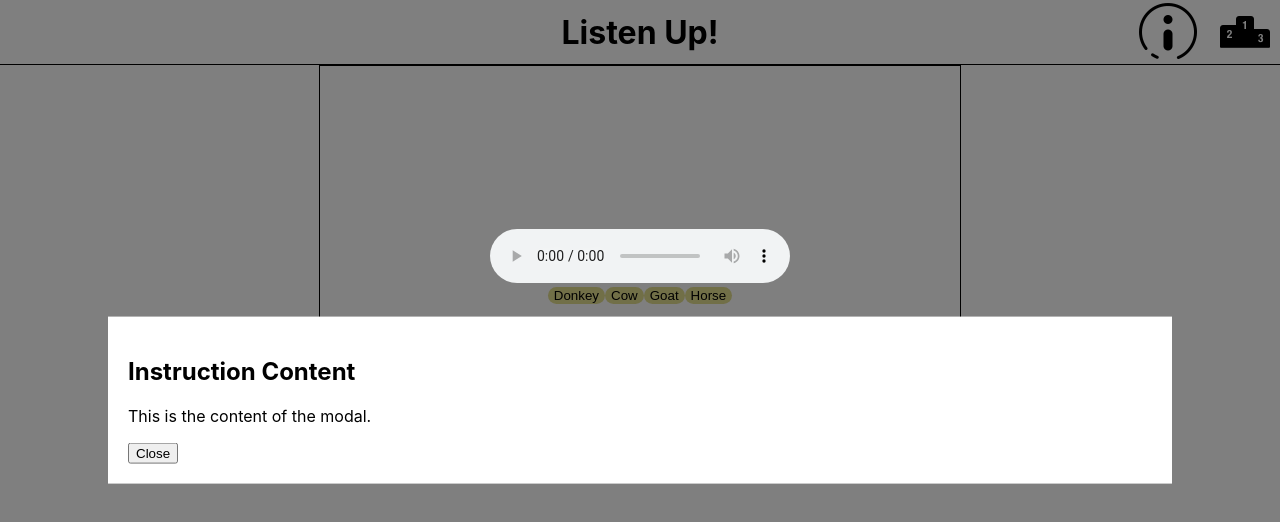
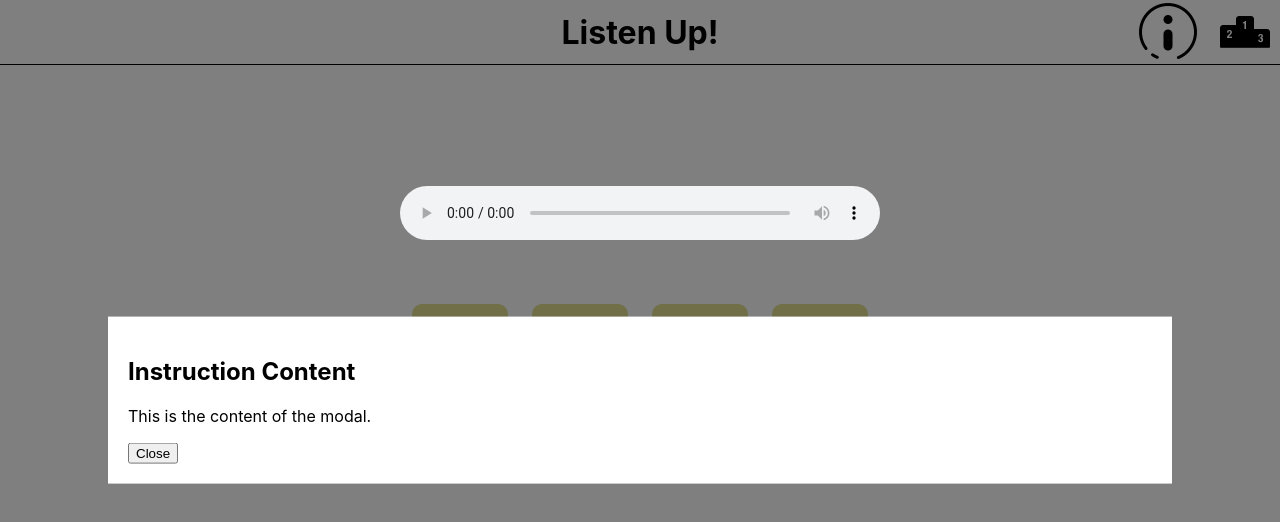
Before and after one commit to Listen-Up-2210/listen-up-ui, a React (Create React App) app: page /1/1/play in a window 1280 px wide. Shown: the top 522 px of the page. Built offline with nearby package versions, Linux system fonts and the light colour scheme.

Commit message:
Add hover styling to choices buttons

```diff
--- a/src/Components/Choices/Choices.css
+++ b/src/Components/Choices/Choices.css
@@ -3,6 +3,11 @@
   background-color: rgb(227, 222, 143);
   border-radius: 10px;
   border: none;
+  width: 20%;
+}
+
+.base:hover {
+  background-color: rgb(168, 164, 107);
 }
 
 .correct {
@@ -18,15 +23,27 @@
 }
 
 .game-card-container {
-  border: 1px solid black;
   height: 50%;
   width: 50%;
+}
+
+.card {
+  height: 100%;
+  width: 100%;
   display: flex;
+  flex-direction: column;
   justify-content: center;
   align-items: center;
 }
 
 .choices-container {
   display: flex;
-  justify-content: center;
+  justify-content: space-around;
+  width: 75%;
+  height: 10%;
 }
+
+audio {
+  padding-bottom: 10%;
+  width: 75%;
+}
--- a/src/Components/Question/Question.js
+++ b/src/Components/Question/Question.js
@@ -35,7 +35,7 @@ const Question = () => {
 
   const gameCards = deck.map(question => {
     return (
-      <div key={question.id}>
+      <div className='card' key={question.id}>
         <Audio audioURL={question.audioURL} />
         <Choices
         advanceTurn={advanceTurn}
@@ -47,11 +47,9 @@ const Question = () => {
   })
 
   return (
-    <>
-      <div className="game-card-container">
-        {gameCards[turn]}
-      </div>
-    </>
+    <div className="game-card-container">
+      {gameCards[turn]}
+    </div>
   )
 }
 
```
